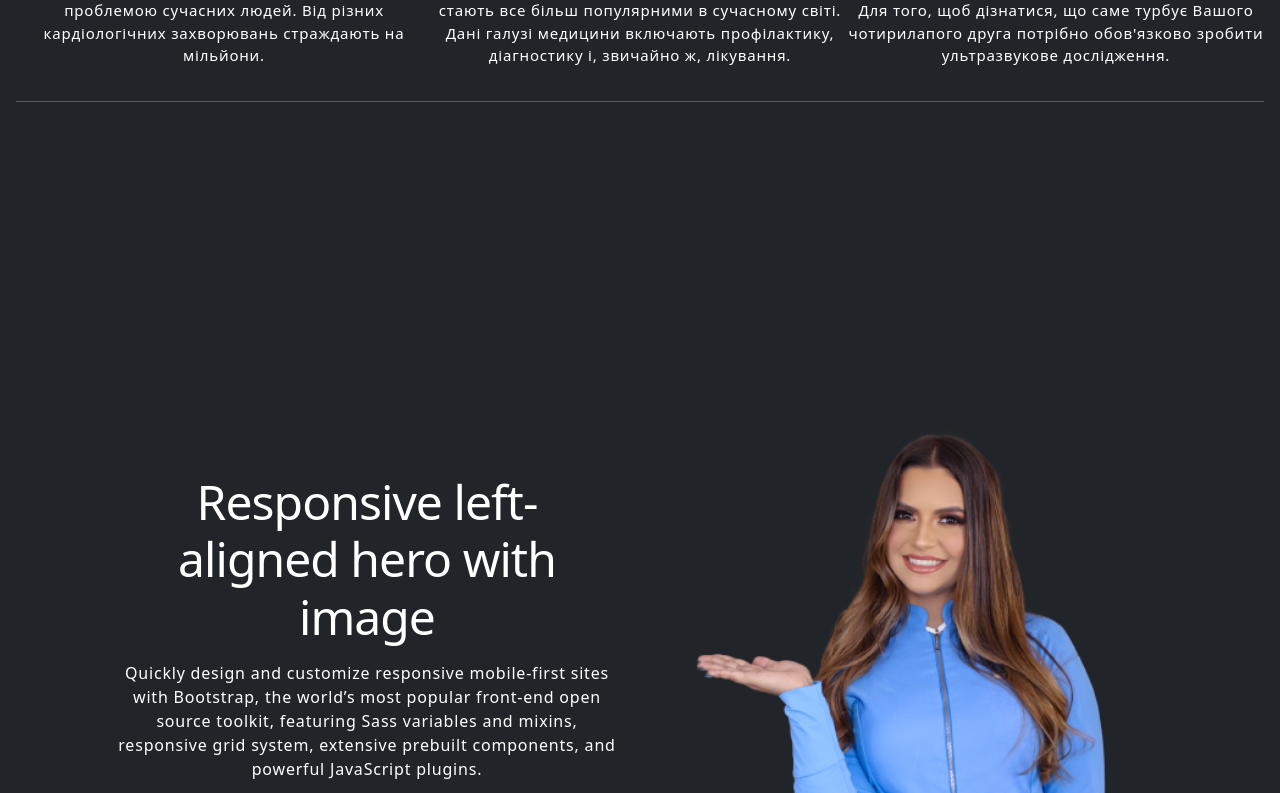
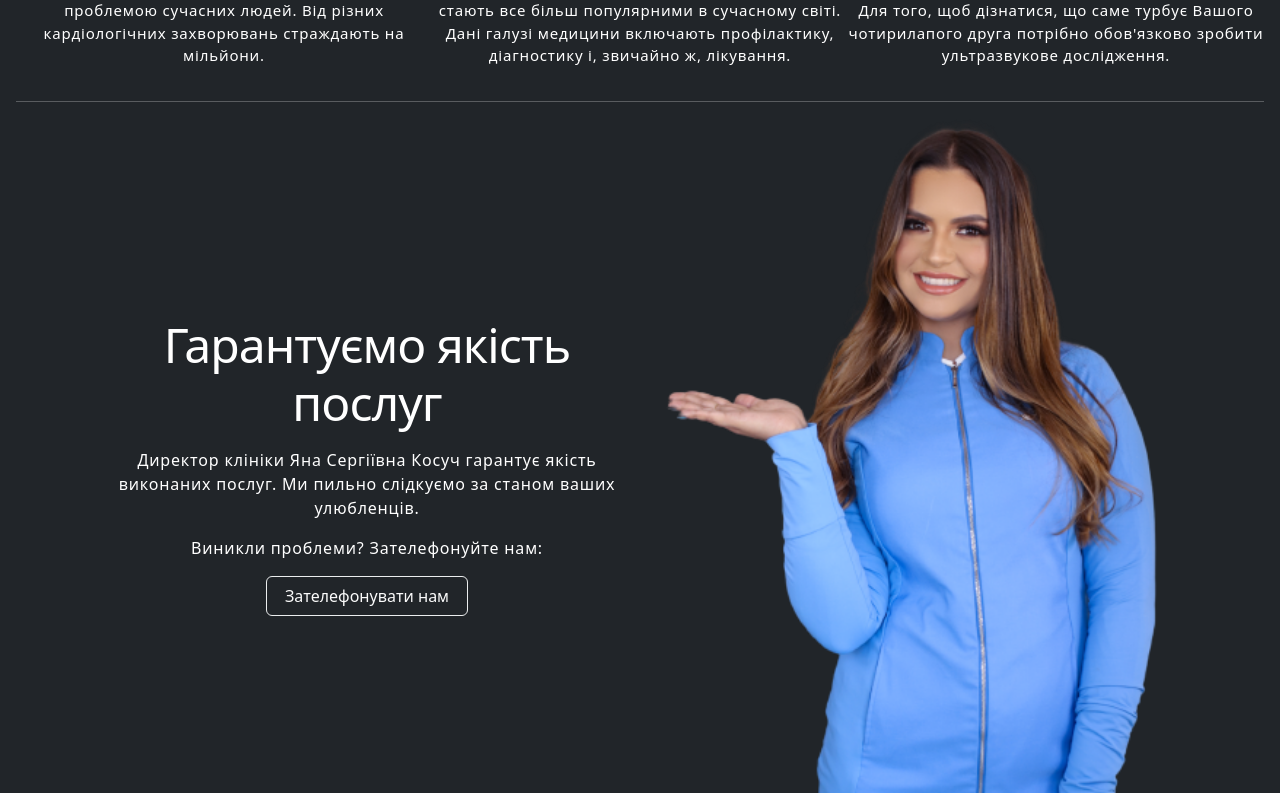
Before and after one commit to guktys/Kursova, a Vue app: page / in a window 1280 px wide. Shown: the part 1747-2540 px from the top of the page. Built offline with nearby package versions, Linux system fonts and the light colour scheme.

Commit message:
Добавлены стили

```diff
--- a/src/components/Home.vue
+++ b/src/components/Home.vue
@@ -352,14 +352,18 @@
         </a>
       </div>
     </div>
-    <div class="container col-xxl-8 px-4 py-5">
-      <div class="row flex-lg-row-reverse align-items-center g-5 py-5">
+    <div class="container col-xxl-8 px-4 ">
+      <div class="row flex-lg-row-reverse align-items-center ">
         <div class="col-10 col-sm-8 col-lg-6 align-items-stretch">
           <img src="../assets/derector.png" class="d-block mx-lg-auto img-fluid" alt="Bootstrap Themes" loading="lazy" width="700" height="500">
         </div>
         <div class="col-lg-6 align-items-stretch">
-          <h1 class="display-5  mb-3">Responsive left-aligned hero with image</h1>
-          <p>Quickly design and customize responsive mobile-first sites with Bootstrap, the world’s most popular front-end open source toolkit, featuring Sass variables and mixins, responsive grid system, extensive prebuilt components, and powerful JavaScript plugins.</p>
+          <h1 class="display-5  mb-3">Гарантуємо якість послуг</h1>
+          <p>Директор клініки Яна Сергіївна Косуч гарантує якість виконаних послуг. Ми пильно слідкуємо за станом ваших улюбленців.</p>
+          <p>Виникли проблеми? Зателефонуйте нам:</p>
+          <a class="btn btn-outline-secondary" href="/contact">
+            <button class="callUs">Зателефонувати нам</button>
+          </a>
         </div>
       </div>
     </div>
--- a/src/components/UserPanel.vue
+++ b/src/components/UserPanel.vue
@@ -278,12 +278,13 @@ a.rowItem p {
   flex: 0 0 50%;
 }
 .info {
-  text-align: left;
-  margin-left: 284px;
-  margin-top: -233px;
+  position: absolute;
+  left: 287px;
+  top: 3px;
 }
+
 .info {
-  width: 37%;
+  width: 50%;
 }
 img.petImg {
   /* height: 50%!important; */
--- a/src/components/doctorPanel.vue
+++ b/src/components/doctorPanel.vue
@@ -275,12 +275,12 @@ a.rowItem p {
 }
 
 .info {
-  text-align: left;
-  margin-left: 284px;
-  margin-top: -233px;
+  position: absolute;
+  left: 287px;
+  top: 3px;
 }
 
 .info {
-  width: 37%;
+  width: 50%;
 }
 </style>
```
Also changed, not shown: src/assets/derector.png.
